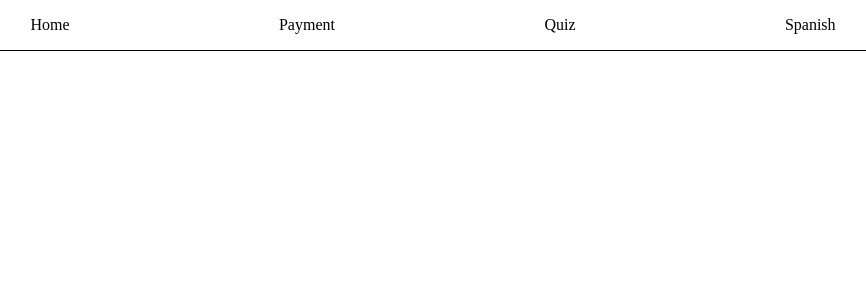
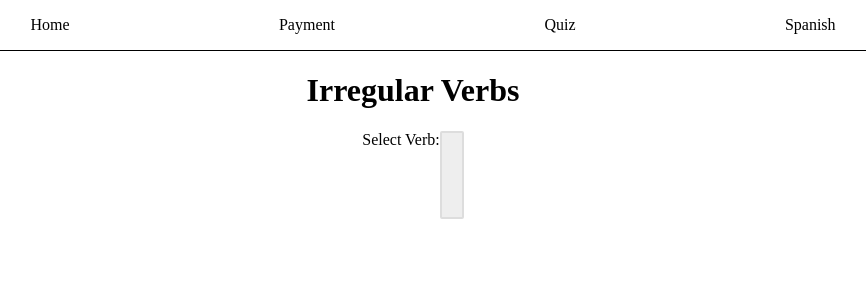
Before and after one commit to klinejessica/accessibility-app, an Angular app: page /spanish/irregularverbs in a window 1280 px wide. Before the commit this address led to /. Shown: the top 300 px of the page, without its empty margins (227-1093 px from the left). Built offline with nearby package versions, Linux system fonts and the light colour scheme.

Commit message:
added irregular verb list

```diff
--- a/src/app/app.routes.ts
+++ b/src/app/app.routes.ts
@@ -5,6 +5,7 @@ import { Spanish } from './spanish/spanish';
 import { Animales } from './animales/animales';
 import { Tenses } from './tenses/tenses';
 import { Conjugations } from './conjugations/conjugations';
+import { VerbosIrregulares } from './verbos-irregulares/verbos-irregulares';
 
 
 export const routes: Routes = [
@@ -13,5 +14,6 @@ export const routes: Routes = [
     {path: 'spanish', component: Spanish },
     {path: 'spanish/animales', component: Animales},
     {path: 'spanish/tenses', component: Tenses},
-    {path: 'spanish/conjugations',component: Conjugations}
+    {path: 'spanish/conjugations',component: Conjugations},
+    {path: 'spanish/irregularverbs', component: VerbosIrregulares}
 ];
--- a/src/app/spanish/spanish.html
+++ b/src/app/spanish/spanish.html
@@ -1,7 +1,7 @@
 <div class="grid-container">
         <a href="/spanish/animales"><div class="block">Animales</div></a>
         <a href="/spanish/tenses"><div class="block">Tenses</div></a>
-        <div class="block">Irregular Verbs</div>
+        <a href="/spanish/irregularverbs"><div class="block">Irregular Verbs</div></a>
         <div class="block">Common Verbs</div>
         <a href="/spanish/conjugations"><div class="block">Conjugations</div></a>
         <div class="block">Emotions</div>
--- /dev/null
+++ b/src/app/verbos-irregulares/verbos-irregulares.css
@@ -0,0 +1,39 @@
+h1 {
+    display: flex;
+    justify-content: center;
+}
+.iv {
+    display: flex;
+    justify-content: center;
+}
+
+
+select {
+    appearance: base-select;
+    border: 2px solid #dddddd;
+    background: #eeeeee;
+    padding: 10px;
+    transition:0.4s;
+    height: max-content;
+}
+
+option {
+    background: #eeeeee;
+    padding: 10px;
+    height: 40px;
+    outline: none;
+}
+
+option::checkmark {
+    order: 1;
+}
+
+option:nth-last-of-type(odd){
+    background: #dddddd;
+}
+
+option:hover,
+option:focus {
+    background:navy;
+    color:white;
+}
--- /dev/null
+++ b/src/app/verbos-irregulares/verbos-irregulares.html
@@ -0,0 +1,87 @@
+
+<h1>Irregular Verbs</h1>
+<div class="iv">
+<label for="select-verb">Select Verb: </label>
+<select id="select-verb" multiple>
+    <div class="wrapper">
+        <option value="adquirir">adquirir</option>
+        <option value="aislar">aislar</option>
+        <option value="almorzar">almorzar</option>
+        <option value="andar">andar</option>
+        <option value="asir">asir</option>
+        <option value="avergonzar">avergonzar</option>
+        <option value="averiguar">averiguar</option>
+        <option value="bendecir">bendecir</option>
+        <option value="caber">caber</option>
+        <option value="caer">caer</option>
+        <option value="conducir">conducir</option>
+        <option value="conocer">conocer</option>
+        <option value="contar">contar</option>
+        <option value="creer">creer</option>
+        <option value="cruzar">cruzar</option>
+        <option value="dar">dar</option>
+        <option value="decir">decir</option>
+        <option value="degollar">degollar</option>
+        <option value="delinquir">delinquir</option>
+        <option value="destruir">destruir</option>
+        <option value="discernir">discernir</option>
+        <option value="dormir">dormir</option>
+        <option value="elegir">elegir</option>
+        <option value="empezar">empezar</option>
+        <option value="entender">entender</option>
+        <option value="enviar">enviar</option>
+        <option value="erguir">erguir</option>
+        <option value="errar">errar</option>
+        <option value="esparcir">esparcir</option>
+        <option value="estar">estar</option>
+        <option value="europeizar">europeizar</option>
+        <option value="exigir">exigir</option>
+        <option value="extinguir">extinguir</option>
+        <option value="graduar">graduar</option>
+        <option value="haber">haber</option>
+        <option value="hacer">hacer</option>
+        <option value="ir">ir</option>
+        <option value="jugar">jugar</option>
+        <option value="llegar">llegar</option>
+        <option value="lucir">lucir</option>
+        <option value="mover">mover</option>
+        <option value="negar">negar</option>
+        <option value="oír">oír</option>
+        <option value="oler">oler</option>
+        <option value="pedir">pedir</option>
+        <option value="pensar">pensar</option>
+        <option value="poder">poder</option>
+        <option value="poner">poner</option>
+        <option value="predecir">predecir</option>
+        <option value="prohibir">prohibir</option>
+        <option value="proteger">proteger</option>
+        <option value="pudrir/podrir">pudrir/podrir</option>
+        <option value="querer">querer</option>
+        <option value="rehusar">rehusar</option>
+        <option value="reír">reír</option>
+        <option value="reunir">reunir</option>
+        <option value="roer">roer</option>
+        <option value="rogar">rogar</option>
+        <option value="saber">saber</option>
+        <option value="salir">salir</option>
+        <option value="seguir">seguir</option>
+        <option value="sentir">sentir</option>
+        <option value="ser">ser</option>
+        <option value="soler">soler</option>
+        <option value="tañer">tañer</option>
+        <option value="tener">tener</option>
+        <option value="teñir">teñir</option>
+        <option value="tocar">tocar</option>
+        <option value="torcer">torcer</option>
+        <option value="traer">traer</option>
+        <option value="valer">valer</option>
+        <option value="vencer">vencer</option>
+        <option value="venir">venir</option>
+        <option value="ver">ver</option>
+        <option value="volcar">volcar</option>
+        <option value="yacer">yacer</option>
+        <option value="zambullir">zambullir</option>
+    </div>
+</select>
+</div>
+<div class="definition>"></div>
```
Also changed, not shown: src/app/verbos-irregulares/verbos-irregulares.ts (added, +11 -0 lines), 1 other file (tests, documents, lock files or other folders).
